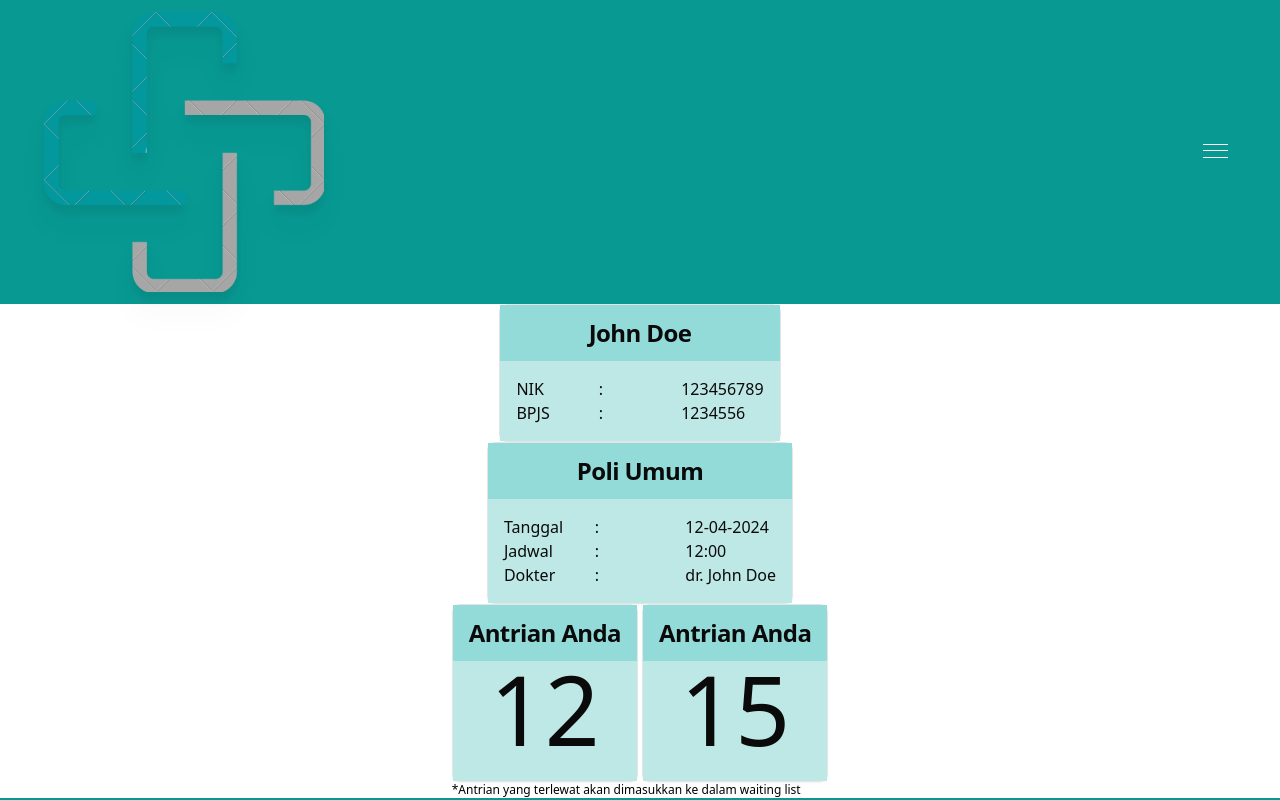
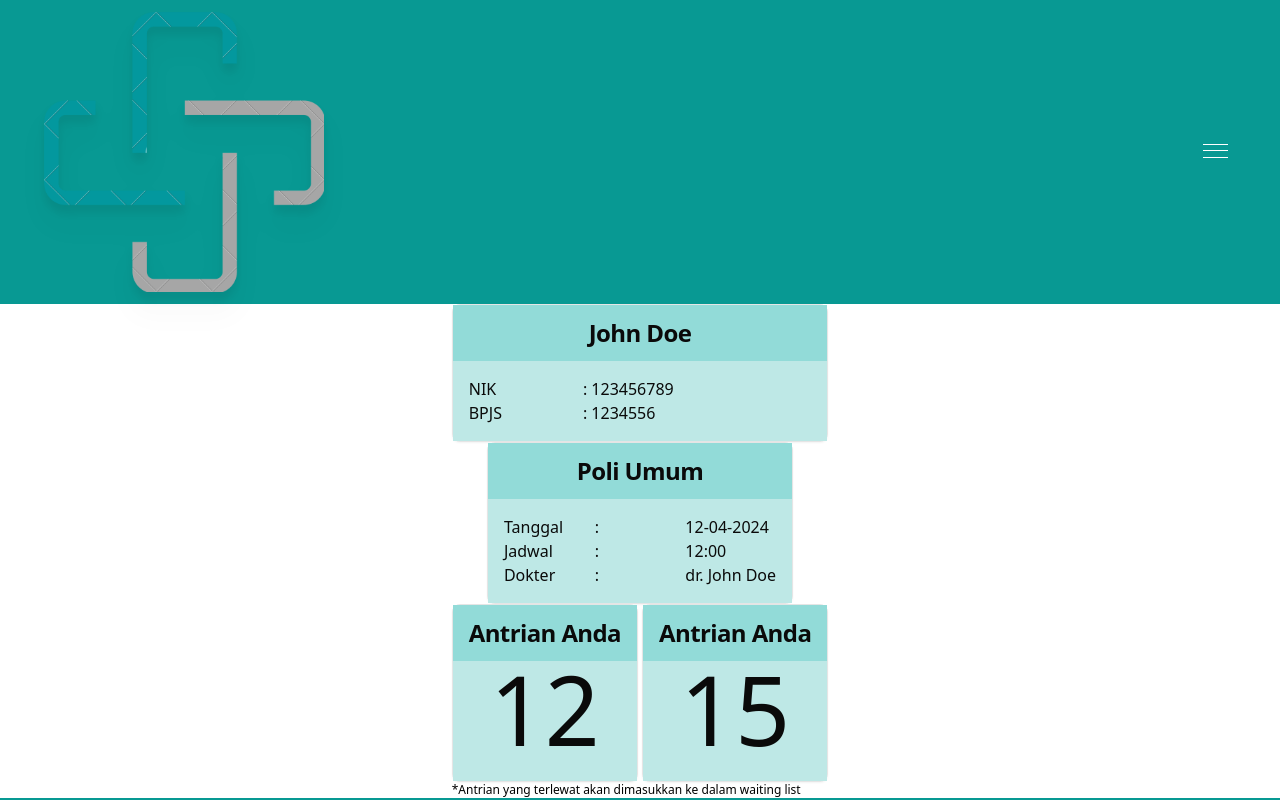
Before and after one commit to Medqueue-Alta/Medqueue-FE, a React (Vite) app: page /pasien/home in a window 1280 px wide. Built offline with nearby package versions, Linux system fonts and the light colour scheme; sample sign-in values are in the browser's storage.

Commit message:
chores: updating the card styling

```diff
--- a/src/components/PatientInformationCard.tsx
+++ b/src/components/PatientInformationCard.tsx
@@ -10,20 +10,18 @@ const PatientInformationCard = (props: Props) => {
   const { nama, NIK, BJPS } = props;
 
   return (
-    <Card className=" w-max h-max ">
+    <Card className=" w-full h-max ">
       <CardHeader className="flex flex-row justify-center p-4 bg-[#92DBD8]">
         <CardTitle>{nama}</CardTitle>
       </CardHeader>
       <CardContent className="p-4 bg-[#BEE8E6]">
         <div className="grid grid-cols-3">
           <p>NIK</p>
-          <p>:</p>
-          <p className="">{NIK}</p>
+          <p className="col-span-2">: {NIK}</p>
         </div>
         <div className="grid grid-cols-3">
           <p>BPJS</p>
-          <p>:</p>
-          <p>{BJPS}</p>
+          <p className="col-span-2">: {BJPS}</p>
         </div>
       </CardContent>
     </Card>
```
